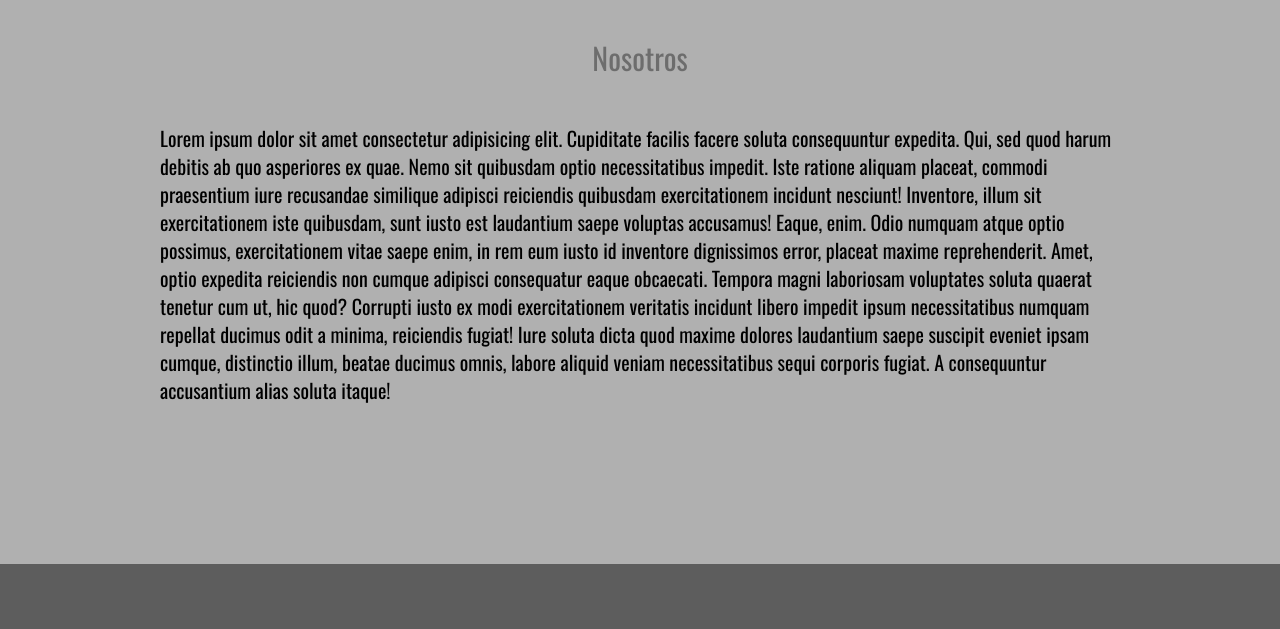
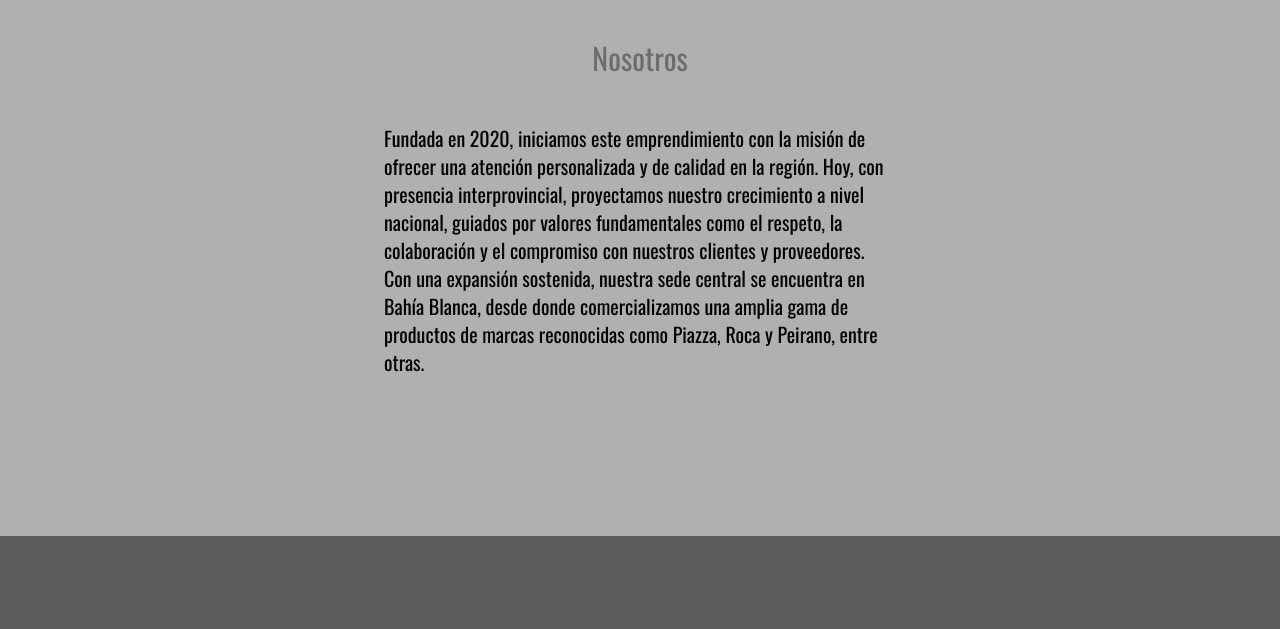
Before and after one commit to FlorCardinali/Home-Catus-Online, a plain HTML site: page index.html in a window 1280 px wide. Shown: the part 840-1469 px from the top of the page. Drawn offline with nearby package versions, Linux system fonts and the light colour scheme.

Commit message:
se introdujo la data de la seccion nosotros

```diff
--- a/data.json
+++ b/data.json
@@ -1,4 +1,4 @@
 {
   "titulo": "Nosotros",
-  "descripcion": "Lorem ipsum dolor sit amet consectetur adipisicing elit. Cupiditate facilis facere soluta consequuntur expedita. Qui, sed quod harum debitis ab quo asperiores ex quae. Nemo sit quibusdam optio necessitatibus impedit. Iste ratione aliquam placeat, commodi praesentium iure recusandae similique adipisci reiciendis quibusdam exercitationem incidunt nesciunt! Inventore, illum sit exercitationem iste quibusdam, sunt iusto est laudantium saepe voluptas accusamus! Eaque, enim. Odio numquam atque optio possimus, exercitationem vitae saepe enim, in rem eum iusto id inventore dignissimos error, placeat maxime reprehenderit. Amet, optio expedita reiciendis non cumque adipisci consequatur eaque obcaecati. Tempora magni laboriosam voluptates soluta quaerat tenetur cum ut, hic quod? Corrupti iusto ex modi exercitationem veritatis incidunt libero impedit ipsum necessitatibus numquam repellat ducimus odit a minima, reiciendis fugiat! Iure soluta dicta quod maxime dolores laudantium saepe suscipit eveniet ipsam cumque, distinctio illum, beatae ducimus omnis, labore aliquid veniam necessitatibus sequi corporis fugiat. A consequuntur accusantium alias soluta itaque!"
+  "descripcion": "Fundada en 2020, iniciamos este emprendimiento con la misión de ofrecer una atención personalizada y de calidad en la región. Hoy, con presencia interprovincial, proyectamos nuestro crecimiento a nivel nacional, guiados por valores fundamentales como el respeto, la colaboración y el compromiso con nuestros clientes y proveedores. Con una expansión sostenida, nuestra sede central se encuentra en Bahía Blanca, desde donde comercializamos una amplia gama de productos de marcas reconocidas como Piazza, Roca y Peirano, entre otras. "
 }
--- a/index.html
+++ b/index.html
@@ -123,13 +123,8 @@
 
     <!-- about -->
     <section id="nosotros" class="flex flex-col items-center gap-12 justify-center font-oswald bg-marron-300 p-20 pb-40 w-screen">
-      <h3 id="titulo-nosotros" class="text-3xl text-marron-500">Nosotros</h3>
-      <p id="descripcion-nosotros" class="text-xl w-[75vw]">
-        Lorem ipsum dolor sit amet consectetur adipisicing elit. Cupiditate facilis facere soluta consequuntur expedita. Qui, sed quod harum debitis ab quo asperiores ex quae. Nemo sit quibusdam optio necessitatibus impedit!
-        Iste ratione aliquam placeat, commodi praesentium iure recusandae similique adipisci reiciendis quibusdam exercitationem incidunt nesciunt! Inventore, illum sit exercitationem iste quibusdam, sunt iusto est laudantium saepe voluptas accusamus! Eaque, enim.
-        Odio numquam atque optio possimus, exercitationem vitae saepe enim, in rem eum iusto id inventore dignissimos error, placeat maxime reprehenderit. Amet, optio expedita reiciendis non cumque adipisci consequatur eaque obcaecati.
-        Tempora magni laboriosam voluptates soluta quaerat tenetur cum ut, hic quod? Corrupti iusto ex modi exercitationem veritatis incidunt libero impedit ipsum necessitatibus numquam repellat ducimus odit a minima, reiciendis fugiat!
-        Iure soluta dicta quod maxime dolores laudantium saepe suscipit eveniet ipsam cumque, distinctio illum, beatae ducimus omnis, labore aliquid veniam necessitatibus sequi corporis fugiat. A consequuntur accusantium alias soluta itaque!
+      <h3 id="titulo-nosotros" class="text-3xl text-marron-500"></h3>
+      <p id="descripcion-nosotros" class="text-xl w-[40vw]">
       </p>
     </section>
   </main>
```
